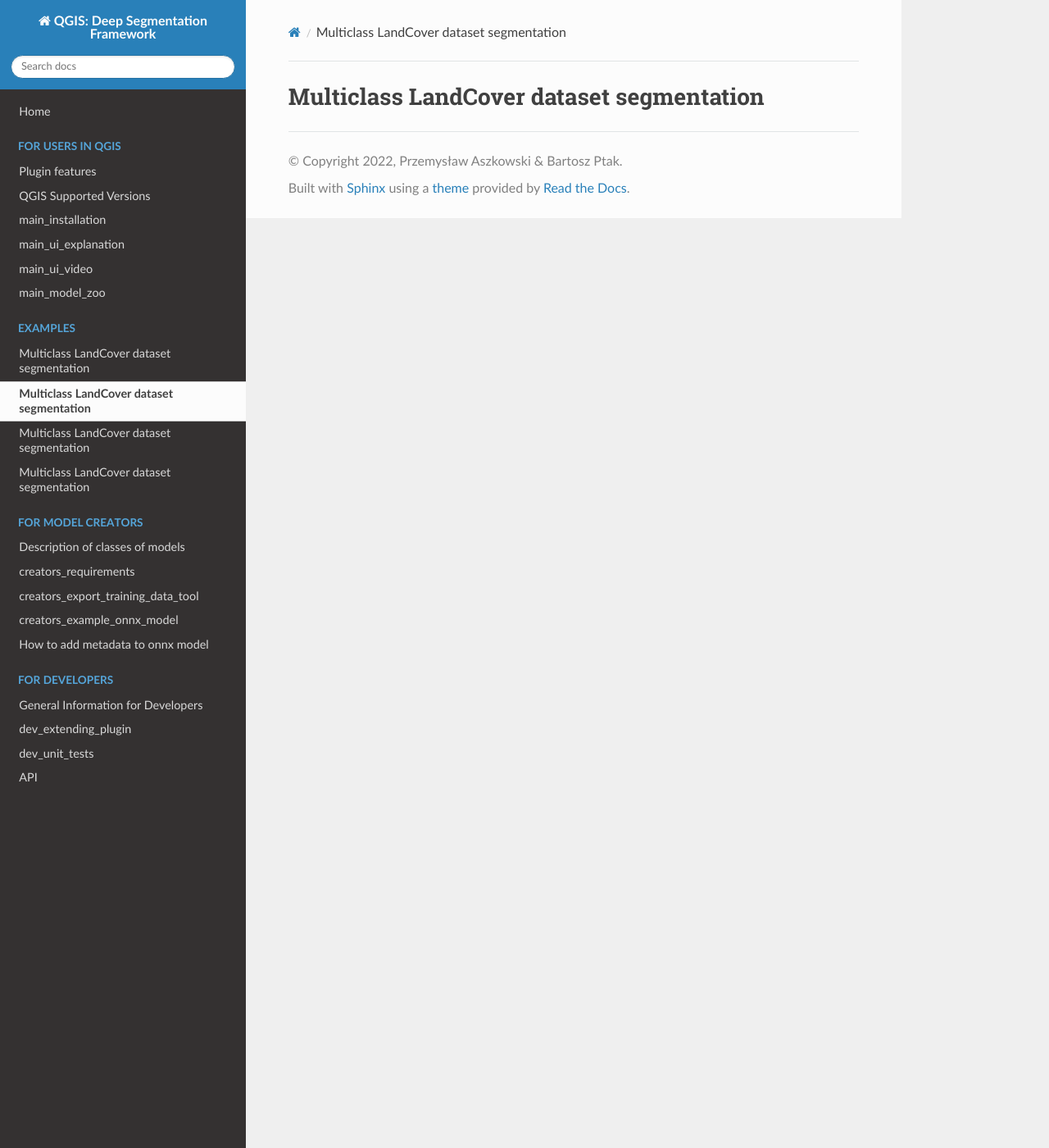
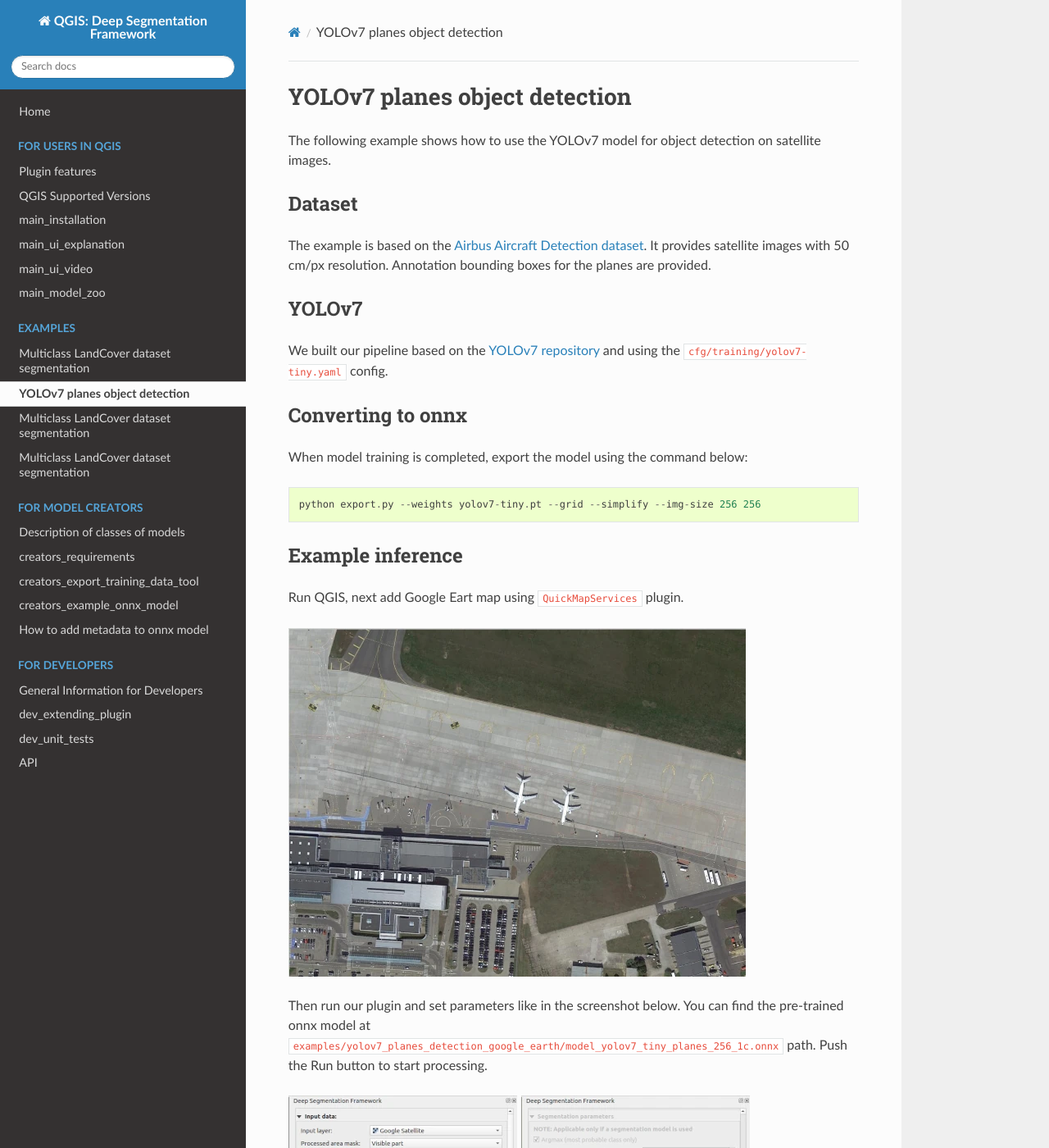
Before and after one commit to PUTvision/qgis-plugin-deepness, a Sphinx documentation site: the page built from docs/source/example/example_detection_planes_yolov7.rst, in a window 1280 px wide and 1400 px high. Shown: the whole window at 82% size. Built offline with Sphinx 7.4.7 and the Read the Docs theme 2.0.0, drawn with Linux system fonts in a browser that asks for light colours; some of the changed text lies outside the part shown.

Commit message:
Add yolov7 example doc

```diff
--- a/docs/source/example/example_detection_planes_yolov7.rst
+++ b/docs/source/example/example_detection_planes_yolov7.rst
@@ -1,2 +1,57 @@
-Multiclass LandCover dataset segmentation
-=====
+YOLOv7 planes object detection
+=========================================
+
+The following example shows how to use the YOLOv7 model for object detection on satellite images.
+
+=======
+Dataset
+=======
+
+The example is based on the `Airbus Aircraft Detection dataset <https://www.kaggle.com/datasets/airbusgeo/airbus-aircrafts-sample-dataset>`_. It provides satellite images with 50 cm/px resolution. Annotation bounding boxes for the planes are provided.
+
+=========================
+YOLOv7
+=========================
+
+We built our pipeline based on the `YOLOv7 repository <https://github.com/WongKinYiu/yolov7>`_ and using the :code:`cfg/training/yolov7-tiny.yaml` config.
+
+==================
+Converting to onnx
+==================
+
+When model training is completed, export the model using the command below:
+
+.. code::
+
+    python export.py --weights yolov7-tiny.pt --grid --simplify --img-size 256 256
+
+
+==================
+Example inference
+==================
+
+Run QGIS, next add Google Eart map using :code:`QuickMapServices` plugin.
+
+.. image:: ../images/example_planes_input_image.webp
+
+Then run our plugin and set parameters like in the screenshot below. You can find the pre-trained onnx model at :code:`examples/yolov7_planes_detection_google_earth/model_yolov7_tiny_planes_256_1c.onnx` path. Push the Run button to start processing.
+
+.. image:: ../images/example_planes_params.webp
+
+After a few seconds, the results are available:
+
+* stats
+
+    .. image:: ../images/example_planes_stats.webp
+
+* output layers
+
+    .. image:: ../images/example_planes_layers.webp
+
+* predicted mask
+
+    .. image:: ../images/example_planes_output_mask.webp
+
+* predicted mask with Google Earth background
+
+    .. image:: ../images/example_planes_output_map.webp
```
Also changed, not shown: docs/source/images/example_planes_input_image.webp (added), docs/source/images/example_planes_layers.webp (added), docs/source/images/example_planes_output_map.webp (added), docs/source/images/example_planes_output_mask.webp (added), docs/source/images/example_planes_params.webp (added), docs/source/images/example_planes_stats.webp (added).
